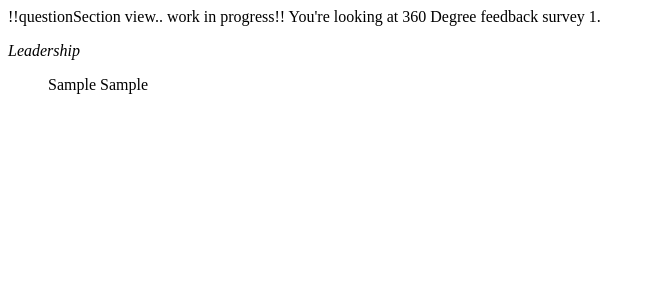
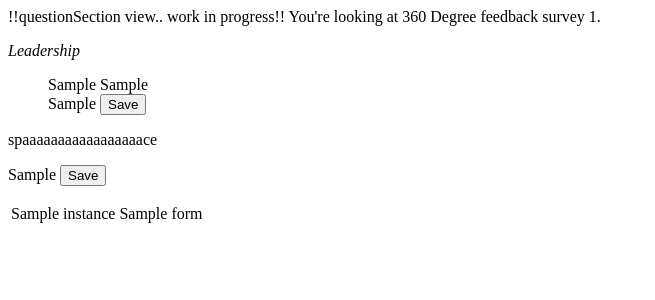
Before and after one commit to CorradoTorino/Degree360WebApp, a Django app: template Degree360/templates/Degree360/questionSection.html in a window 1280 px wide. Shown: the top 300 px of the page, without its empty margins (0-655 px from the left). Run offline with Django 3.2, Linux system fonts and the light colour scheme; data comes from the database, SQL or seed files in the repository; the template is opened without the code that fills it: values that come from a table or form of the project are taken from there, most other values are stand-ins (such as "Sample title", 1, 10 or a date in 2020).

Commit message:
Listing questions and answers for a section

```diff
--- a/Degree360/templates/Degree360/questionSection.html
+++ b/Degree360/templates/Degree360/questionSection.html
@@ -1,12 +1,43 @@
 <p>
 !!questionSection view.. work in progress!! You're looking at 360 Degree feedback survey {{pk}}.
 </p>
+
 <em>
 {{section}}
 </em>
+
 <ul>
 {% for questionAndAnswer in questionsAndAnswers %}
 	{{ questionAndAnswer.0 }}
 	{{ questionAndAnswer.1 }}
+
+	<form method="POST" class="post-form">{% csrf_token %}
+	{{ questionAndAnswer.2.as_p }}
+	<button type="submit" class="save btn btn-default">Save</button>
+	</form>
+
 {% endfor %}
+
 </ul>
+
+<p>
+spaaaaaaaaaaaaaaaaace
+</p>
+
+<form method="POST" class="post-form">{% csrf_token %}
+	{{ formSet.as_p }}
+	<button type="submit" class="save btn btn-default">Save</button>
+</form>
+
+<form method="post" action="">
+    {{ formSet.management_form }}
+    <table>
+        {% for form in formSet %}
+        <tr>
+        	<td>{{ form.instance.question }}</td>
+        	<td>{{ form }}<td>
+
+        </tr>
+        {% endfor %}
+    </table>
+</form>
```
Also changed, not shown: Degree360/forms.py (+18 -2 lines), Degree360/views.py (+48 -20 lines).
